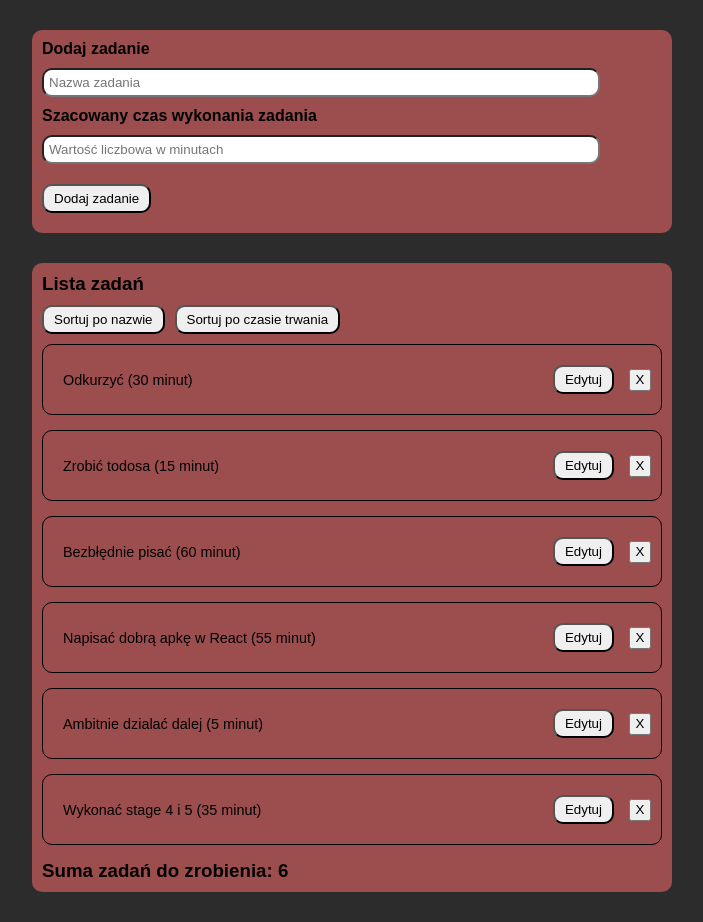
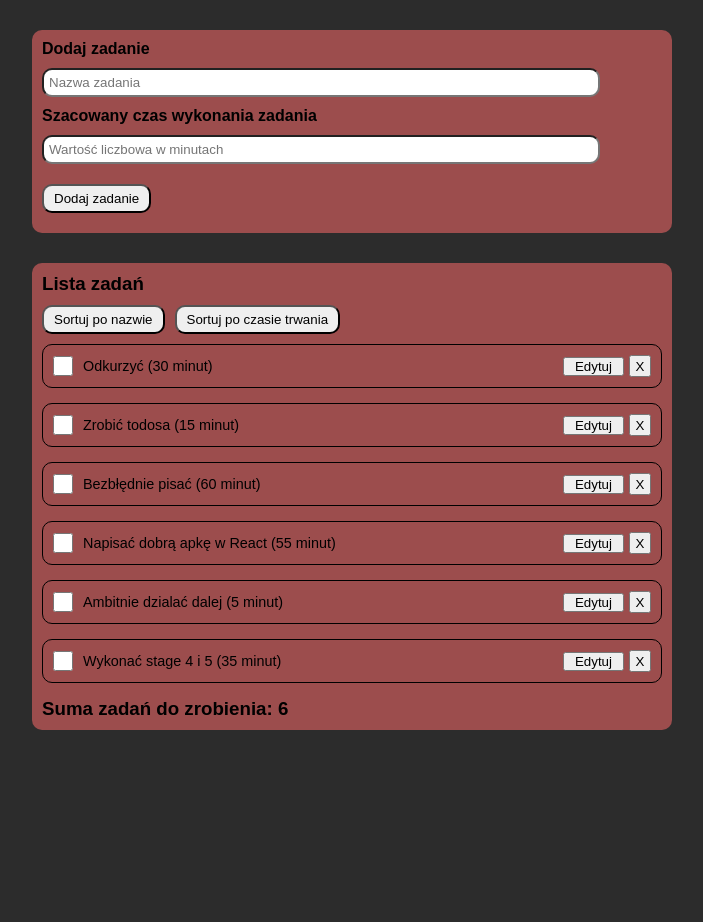
Before and after one commit to Waldekk95/MyOwnTodos, a React (Create React App) app: page / in a window 1280 px wide. Shown: the whole page, without its empty margins (288-991 px from the left). After the commit the page ends 800 px from the top, so only its background shows below. Built offline with nearby package versions, Linux system fonts and the light colour scheme.

Commit message:
stage 4 completed

```diff
--- a/src/App.tsx
+++ b/src/App.tsx
@@ -12,8 +12,7 @@ type Item = {
 function App() {
   const [itemList, setItemList] = useState<Item[]>([]);
 
-  console.log("Dlaczego to się wykonuje 2 razy?");
-  const addUserHandler = (uName: any, uTime: any) => {
+  const addTodosHandler = (uName: any, uTime: any) => {
     setItemList((prevItemsList) => {
       return [
         ...prevItemsList,
@@ -23,7 +22,7 @@ function App() {
   };
   return (
     <div>
-      <Form onAddItem={addUserHandler} />
+      <Form onAddItem={addTodosHandler} />
       <List items={itemList} />
     </div>
   );
--- a/src/components/Item.css
+++ b/src/components/Item.css
@@ -41,9 +41,19 @@
   text-overflow: ellipsis;
 }
 
+.item-edit-input {
+  padding: 1px;
+  margin-right: 5px;
+}
+
 .item-button {
+  padding: 0 10px;
   margin-left: 5px;
   cursor: pointer;
+}
+
+.item-button_close {
+  margin-left: 5px;
   width: 22px;
   height: 22px;
 }
--- a/src/components/Item.tsx
+++ b/src/components/Item.tsx
@@ -6,7 +6,15 @@ type Props = {
   todosName: string;
   todosTime: number;
   isCompleted: boolean;
+  isEditing: boolean;
+  editText: string;
+  editTime: number;
   onDelete: (id: string) => void;
+  onStartEditing: (id: string, currentText: string, currentTime: number) => void;
+  onSaveEdit: () => void;
+  onCancelEdit: () => void;
+  onEditTextChange: (e: React.ChangeEvent<HTMLInputElement>) => void;
+  onEditTimeChange: (e: React.ChangeEvent<HTMLInputElement>) => void;
 };
 
 const Item = ({
@@ -14,39 +22,36 @@ const Item = ({
   todosName,
   todosTime,
   isCompleted,
-  onDelete,
   isEditing,
   editText,
   editTime,
+  onDelete,
   onStartEditing,
   onSaveEdit,
   onCancelEdit,
-  onEditChange,
-}: Props & {
-  isEditing: boolean;
-  editText: string;
-  editTime: number;
-  onStartEditing: (id: string, currentText: string, currentTime: number) => void;
-  onSaveEdit: () => void;
-  onCancelEdit: () => void;
-  onEditChange: (e: React.ChangeEvent<HTMLInputElement>) => void;
-}) => {
+  onEditTextChange,
+  onEditTimeChange,
+}: Props) => {
   return (
     <li className="item" key={id}>
       <div className="item-left">
+        <input type="checkbox" className="item-checkbox"></input>
         {isEditing ? (
           <>
             <input
               type="text"
               value={editText}
-              onChange={onEditChange}
+              onChange={onEditTextChange}
               className="item-edit-input"
+              placeholder="Nowa nazwa"
             />
             <input
               type="number"
               value={editTime}
-              onChange={onEditChange}
+              onChange={onEditTimeChange}
               className="item-edit-input"
+              placeholder="Nowy czas"
+              min="1"
             />
           </>
         ) : (
@@ -59,22 +64,22 @@ const Item = ({
       <div className="item-right">
         {isEditing ? (
           <>
-            <button className="form-button" onClick={onSaveEdit}>
+            <button className="item-button" onClick={onSaveEdit}>
               Zapisz
             </button>
-            <button className="form-button" onClick={onCancelEdit}>
+            <button className="item-button" onClick={onCancelEdit}>
               Anuluj
             </button>
           </>
         ) : (
           <>
             <button
-              className="form-button"
+              className="item-button"
               onClick={() => onStartEditing(id, todosName, todosTime)}
             >
               Edytuj
             </button>
-            <button className="item-button" onClick={() => onDelete(id)}>
+            <button className="item-button_close" onClick={() => onDelete(id)}>
               X
             </button>
           </>
--- a/src/components/List.tsx
+++ b/src/components/List.tsx
@@ -19,14 +19,14 @@ const List = (props: { items: any[] }) => {
     }
   }, [props.items]);
 
-  const [editTodoId, setEditTodoId] = React.useState<string | null>(null);
-  const [editText, setEditText] = React.useState<string>("");
-  const [editTime, setEditTime] = React.useState<number>(0);
+  const [editTodoId, setEditTodoId] = useState<string | null>(null);
+  const [editText, setEditText] = useState<string>("");
+  const [editTime, setEditTime] = useState<number>(0);
 
   const startEditing = (id: string, currentText: string, currentTime: number) => {
     setEditTodoId(id);
     setEditText(currentText);
-    setEditTime(currentTime)
+    setEditTime(currentTime);
   };
 
   const saveEdit = (id: string) => {
@@ -73,24 +73,23 @@ const List = (props: { items: any[] }) => {
       </button>
       {todos.map((todo) => (
         <Item
-          isCompleted={todo.isComplete}
           key={todo.id}
+          id={todo.id}
           todosName={todo.name}
           todosTime={todo.time}
-          id={todo.id}
-          onDelete={deleteItemHandler}
+          isCompleted={todo.isComplete}
           isEditing={editTodoId === todo.id}
           editText={editTodoId === todo.id ? editText : ""}
           editTime={editTodoId === todo.id ? editTime : 0}
+          onDelete={deleteItemHandler}
           onStartEditing={startEditing}
           onSaveEdit={() => saveEdit(todo.id)}
           onCancelEdit={cancelEdit}
-          onEditChange={(e) => setEditText(e.target.value)}
+          onEditTextChange={(e) => setEditText(e.target.value)}
+          onEditTimeChange={(e) => setEditTime(Number(e.target.value))}
         />
       ))}
-      <h3>
-        Suma zadań do zrobienia: <b>{todos.length}</b>
-      </h3>
+      <h3>Suma zadań do zrobienia: <b>{todos.length}</b></h3>
     </ul>
   );
 };
--- a/src/index.jsx
+++ b/src/index.jsx
@@ -1,6 +1,5 @@
 import React from "react";
 import ReactDOM from "react-dom/client";
-
 import "./index.css";
 import App from "./App";
 
```
Also changed, not shown: 1 other file (tests, documents, lock files or other folders).
